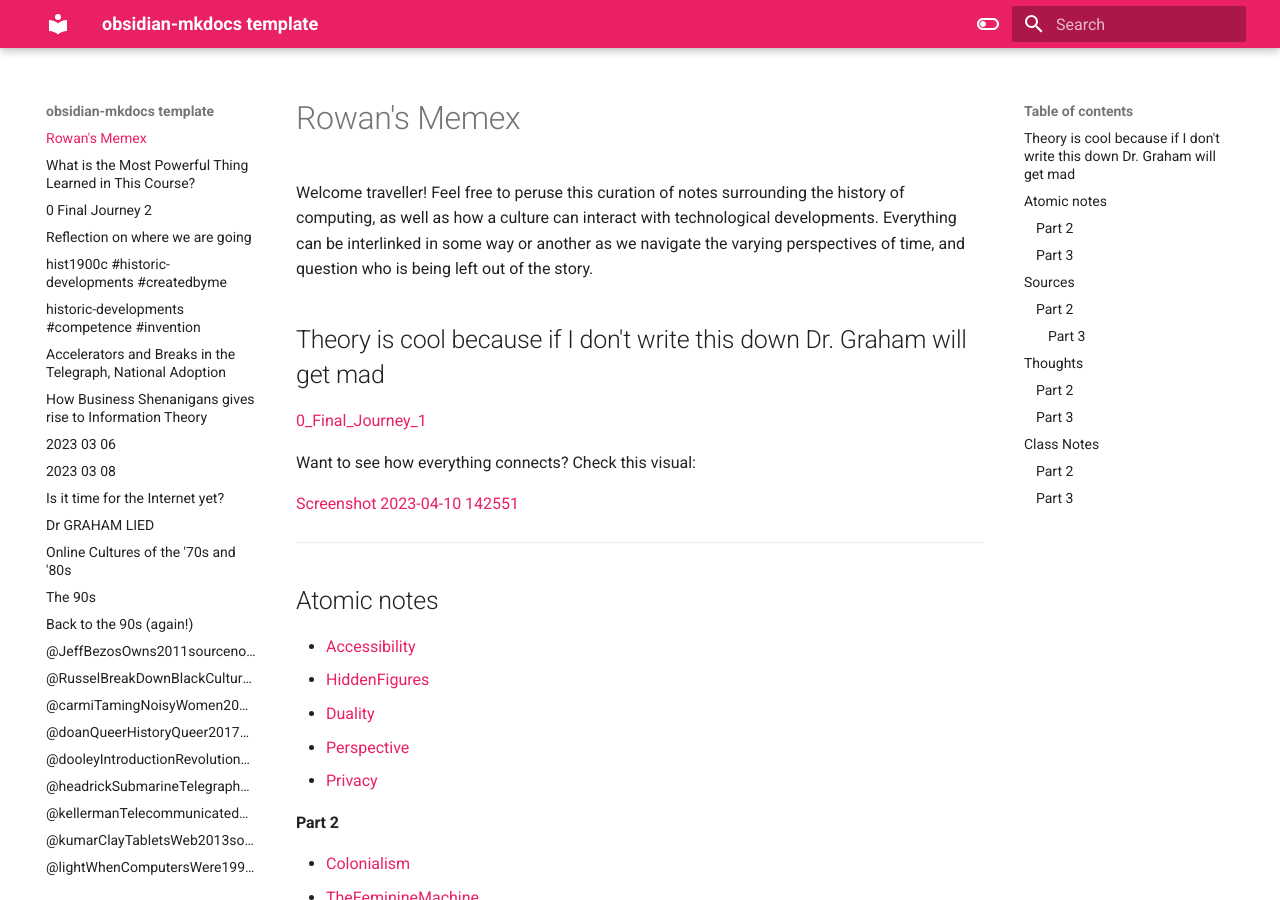
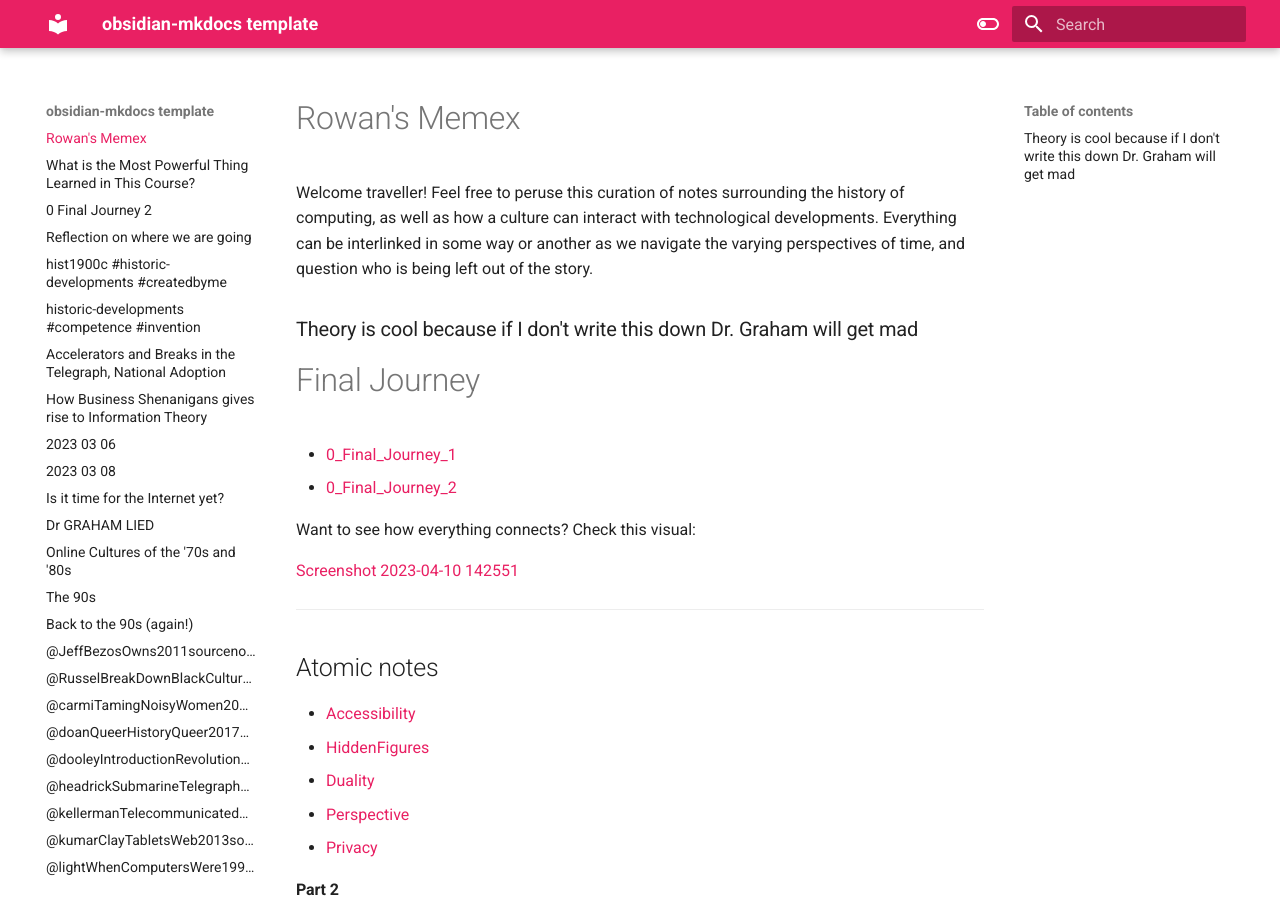
Before and after one commit to rowanegg/bigeggsmemex, an MkDocs documentation site: the page built from docs/index.md, in a window 1280 px wide and 900 px high. Built offline with MkDocs 1.6.1 and Material for MkDocs 9.7.7, drawn with Linux system fonts in a browser that asks for light colours.

Commit message:
Add files via upload

```diff
--- a/docs/index.md
+++ b/docs/index.md
@@ -3,9 +3,13 @@
 
 Welcome traveller! Feel free to peruse this curation of notes surrounding the history of computing, as well as how a culture can interact with technological developments. Everything can be interlinked in some way or another as we navigate the varying perspectives of time, and question who is being left out of the story.
 
-## Theory is cool because if I don't write this down Dr. Graham will get mad
+### Theory is cool because if I don't write this down Dr. Graham will get mad
 
-[0_Final_Journey_1](0_Final_Journey_1.md)
+# Final Journey
+
+- [0_Final_Journey_1](0_Final_Journey_1.md)
+- [0_Final_Journey_2](0_Final_Journey_2.md)
+
 
 
 Want to see how everything connects? Check this visual:
```
